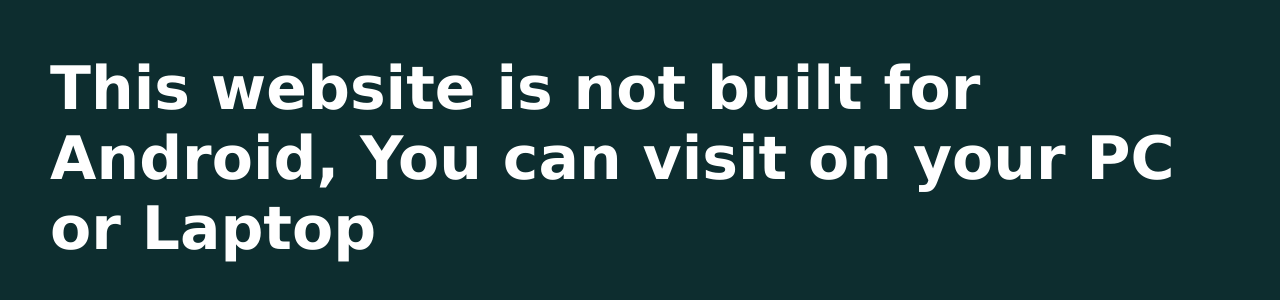
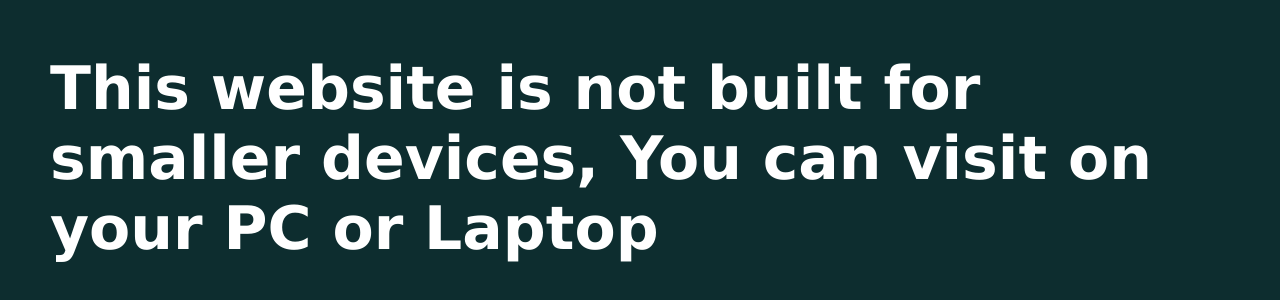
Before and after one commit to Heroxxayn/Starbucks-landing-page, a plain HTML site: page index.html in a window 1280 px wide. Shown: the part 242-542 px from the top of the page. Drawn offline with nearby package versions, Linux system fonts and the light colour scheme.

Commit message:
not for android

```diff
--- a/index.html
+++ b/index.html
@@ -79,7 +79,7 @@
         </div>
 
         <div class="not-for-mobile-devices">
-            <h1>This website is not built for Android, You can visit on your PC or Laptop</h1>
+            <h1>This website is not built for smaller devices, You can visit on your PC or Laptop</h1>
         </div>
     </div>
     </div>
```
